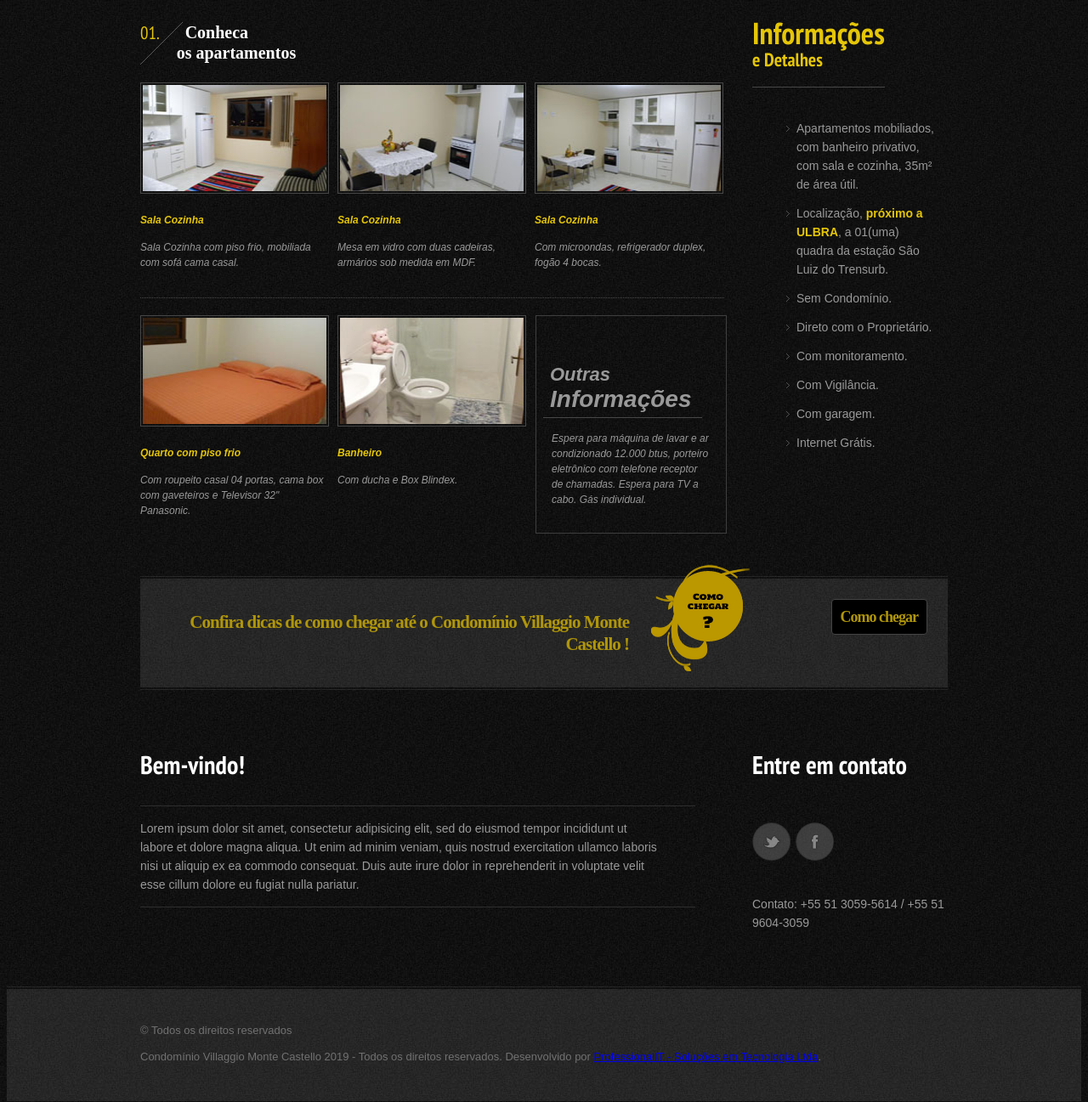
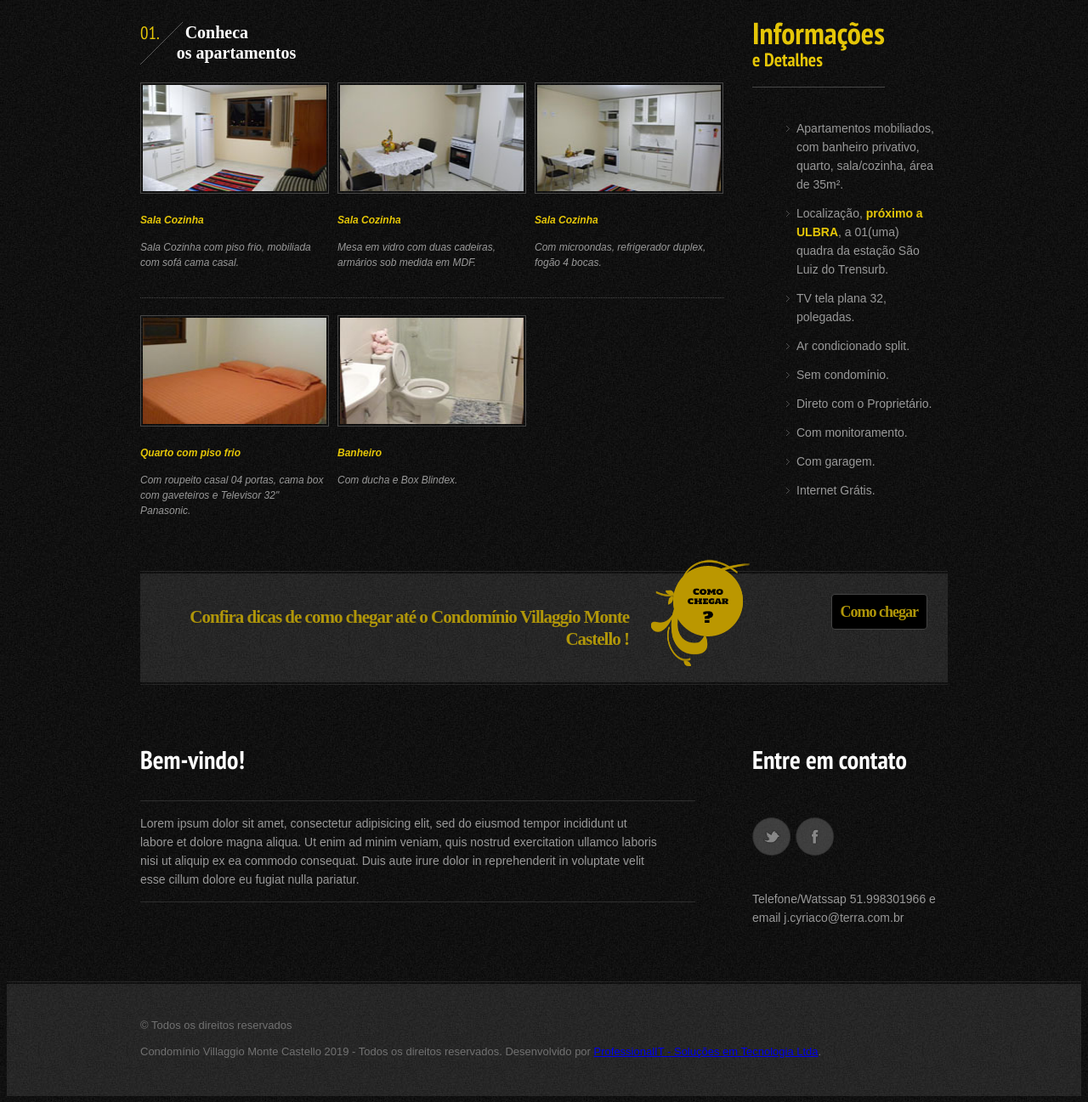
Before and after one commit to leandroseverino/villagiomontecastelo, a plain HTML site: page index.html in a window 1280 px wide. Shown: the part 502-1799 px from the top of the page at 85% size. Drawn offline with Linux system fonts and the light colour scheme; a web font is replaced by a local one.

Commit message:
new version

```diff
--- a/index.html
+++ b/index.html
@@ -106,12 +106,7 @@
                     <p class="titulo">Banheiro</p>
                     <p>Com ducha e Box Blindex.</p>
                 </div>
-                <div class="divGaleria divImgTxt nomargin">
-                    <a href="contato.html#contato" title="Entre em contato !">
-                        <p class="tituloG" style="padding: 8px 8px 12px;"><b style="font-size: 22px; line-height: 34px;">Outras</b> <b style="font-size: 28px;">Informações</b></p>
-                        <p style="padding: 10px;">Espera para máquina de lavar e ar condizionado 12.000 btus, porteiro eletrônico com telefone receptor de chamadas. Espera para TV a cabo. Gás individual.</p>
-                    </a>
-                </div>
+
             </div>
         </div>
         <div class="span3">
@@ -121,12 +116,13 @@
             <div class="galeria-index">
                 <div class="divGaleria">
                     <ul class="ulListaDetalhes">
-                        <li>Apartamentos mobiliados, com banheiro privativo, com sala e cozinha, 35m² de área útil.</li>
+                        <li>Apartamentos mobiliados, com banheiro privativo, quarto, sala/cozinha, área de 35m².</li>
                         <li>Localização, <b class="detalhe">próximo a ULBRA</b>, a 01(uma) quadra da estação São Luiz do Trensurb.</li>
-                        <li>Sem Condomínio.</li>
+                        <li>TV tela plana 32, polegadas.</li>
+                        <li>Ar condicionado split.</li>
+                        <li>Sem condomínio.</li>
                         <li>Direto com o Proprietário.</li>
                         <li>Com monitoramento.</li>
-                        <li>Com Vigilância.</li>
                         <li>Com garagem.</li>
                         <li>Internet Grátis.</li>
                     </ul>
@@ -158,7 +154,7 @@
                 <a href="#" title="Twitter"  title="Nosso Canal do Twitter."> <img src="img/icon-3.png" alt="Ícone do Twitter." /></a>
                 <a href="#" title="Facebook" title="Nossa conta no Facebook."> <img src="img/icon-2.png" alt="Ícone do Facebook." /></a>
             </p>
-            <p class="p" style="padding-top: 12px;">Contato: +55 51 3059-5614 / +55 51 9604-3059</p>
+            <p class="p" style="padding-top: 12px;">Telefone/Watssap 51.998301966 e email j.cyriaco@terra.com.br</p>
         </div>
     </div>
     <div class="rodape">
```
Also changed, not shown: contato.html (+4 -3 lines), localizacao.html (+4 -3 lines), reserva.html (+4 -3 lines).
